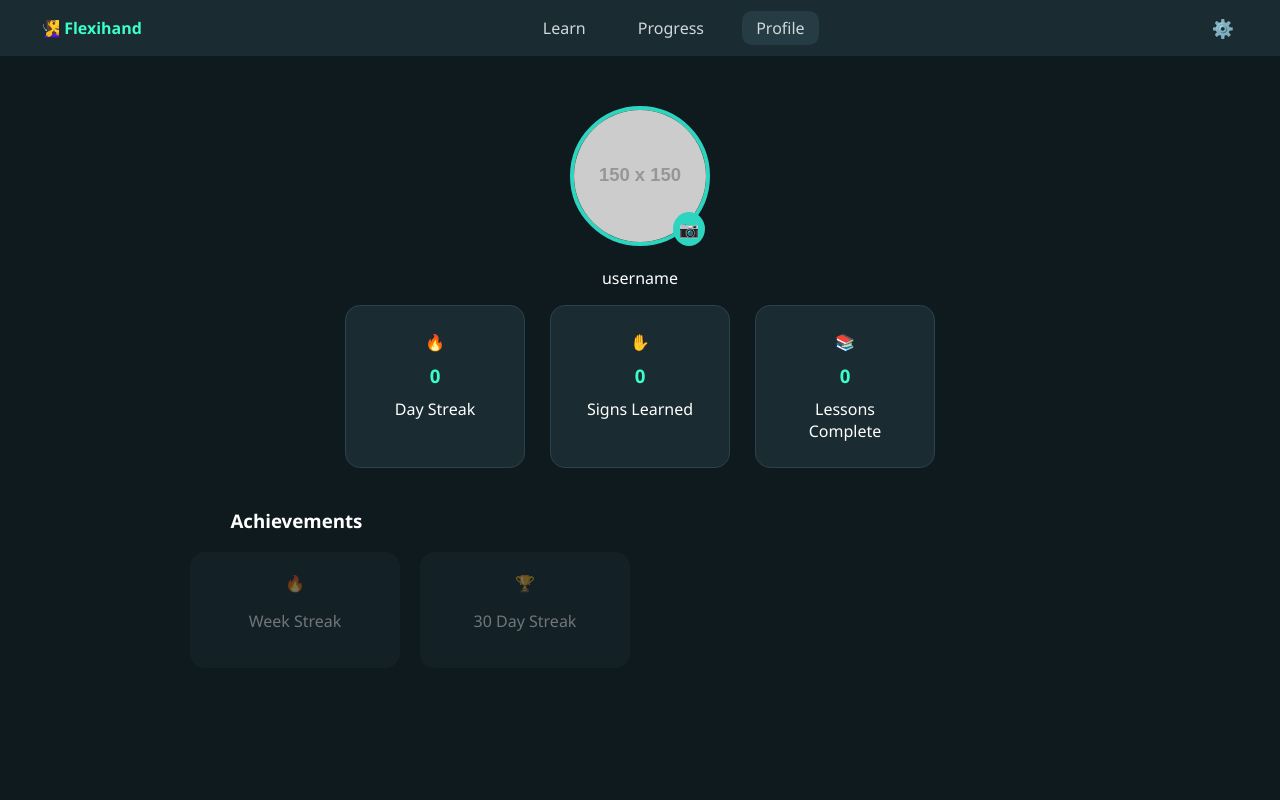
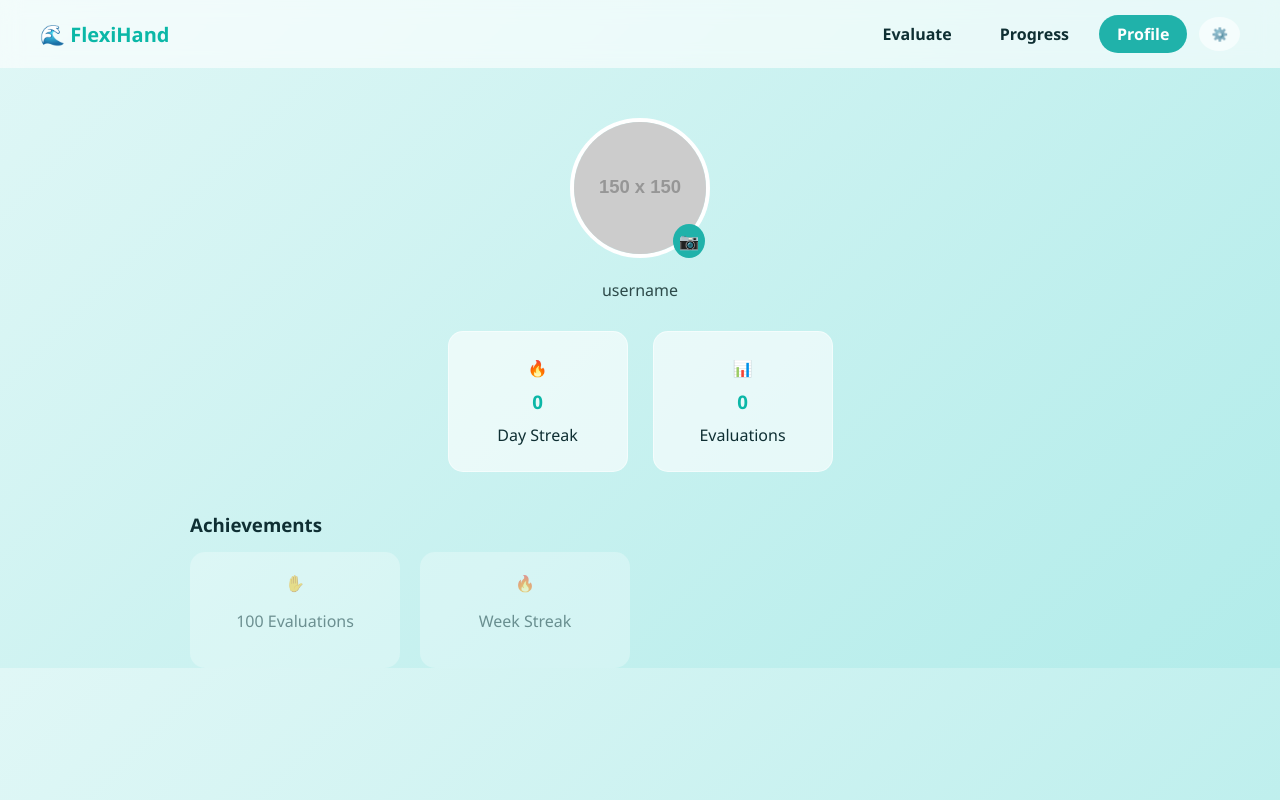
Before and after one commit to tristazecchel/FlexiHand, a website built with Vite: page src/html/profile.html in a window 1280 px wide. Built offline with nearby package versions, Linux system fonts and the light colour scheme; placeholder pictures from the web are drawn by us.

Commit message:
profile1

```diff
--- a/src/css/evaluate.css
+++ b/src/css/evaluate.css
@@ -1,39 +1,123 @@
+/* FLEXIHAND - EVALUATE PAGE STYLES
+    Theme: Light Turquoise Glassmorphism
+*/
+
 :root {
     --bg-gradient: linear-gradient(135deg, #e0f7f6 0%, #b2ecea 100%);
     --card-bg: rgba(255, 255, 255, 0.7);
-    --accent: #20b2aa;
+    --accent: #20b2aa;       /* Light Sea Green */
+    --accent-hover: #179992;
+    --danger: #ff4757;       /* Red for Stop button */
     --text-dark: #2d4a49;
     --text-dim: #5f8583;
     --white: #ffffff;
+}
+
+* {
+    box-sizing: border-box;
+    margin: 0;
+    padding: 0;
 }
 
 body {
     background: var(--bg-gradient);
     background-attachment: fixed;
     color: var(--text-dark);
-    font-family: 'Segoe UI', sans-serif;
-    margin: 0;
+    font-family: 'Segoe UI', Tahoma, Geneva, Verdana, sans-serif;
+    min-height: 100vh;
     padding: 20px;
-    min-height: 100vh;
 }
 
+/* --- NAVIGATION --- */
 nav {
     display: flex;
     justify-content: space-between;
     align-items: center;
-    padding: 15px 40px;
+    padding: 12px 40px;
     background: var(--card-bg);
     backdrop-filter: blur(10px);
     border-radius: 15px;
     margin-bottom: 40px;
-    border: 1px solid rgba(255,255,255,0.5);
+    border: 1px solid rgba(255, 255, 255, 0.5);
+    box-shadow: 0 4px 15px rgba(0, 0, 0, 0.05);
 }
 
-.logo { font-size: 24px; font-weight: 800; color: var(--accent); }
+.logo {
+    font-size: 24px;
+    font-weight: 800;
+    color: var(--accent);
+    letter-spacing: -0.5px;
+}
 
-.container { max-width: 1000px; margin: 0 auto; }
+.nav-links {
+    display: flex;
+    gap: 10px;
+    background: rgba(255, 255, 255, 0.3);
+    padding: 5px;
+    border-radius: 50px;
+}
 
-.top-row {
+.nav-item {
+    text-decoration: none;
+    color: var(--text-dark);
+    font-weight: 600;
+    padding: 8px 22px;
+    border-radius: 50px;
+    transition: all 0.3s ease;
+}
+
+.nav-item:hover {
+    background: rgba(255, 255, 255, 0.5);
+}
+
+.nav-item.active {
+    background: var(--accent);
+    color: var(--white);
+}
+
+/* --- LAYOUT --- */
+.container {
+    max-width: 1100px;
+    margin: 0 auto;
+}
+
+.header-row {
+    display: flex;
+    justify-content: space-between;
+    align-items: center;
+    margin-bottom: 30px;
+}
+
+h1 {
+    font-size: 2rem;
+    font-weight: 700;
+}
+
+/* --- BUTTONS --- */
+.btn-flex {
+    background: var(--accent);
+    color: var(--white);
+    border: none;
+    padding: 12px 30px;
+    border-radius: 12px;
+    font-size: 1rem;
+    font-weight: 700;
+    cursor: pointer;
+    transition: all 0.3s ease;
+    box-shadow: 0 4px 15px rgba(32, 178, 170, 0.3);
+}
+
+.btn-flex:hover {
+    transform: translateY(-2px);
+    box-shadow: 0 6px 20px rgba(32, 178, 170, 0.4);
+}
+
+.btn-flex:active {
+    transform: translateY(0);
+}
+
+/* --- DASHBOARD CARDS --- */
+.dashboard-grid {
     display: grid;
     grid-template-columns: 2fr 1fr;
     gap: 25px;
@@ -44,58 +128,66 @@ nav {
     backdrop-filter: blur(12px);
     border-radius: 20px;
     padding: 30px;
-    border: 1px solid rgba(255,255,255,0.5);
+    border: 1px solid rgba(255, 255, 255, 0.5);
     box-shadow: 0 8px 32px rgba(31, 135, 130, 0.1);
 }
 
-.center { text-align: center; }
-
-/* Chart Styling */
-.chart-container {
-    height: 140px;
-    display: flex;
-    align-items: flex-end;
-    gap: 12px;
-    border-bottom: 2px solid rgba(0,0,0,0.05);
+.card h3 {
+    margin-bottom: 20px;
+    font-size: 1.2rem;
+    color: var(--text-dim);
 }
 
-.bar {
-    flex: 1;
-    background: var(--accent);
-    border-radius: 6px 6px 0 0;
-    transition: height 1s ease-out;
+/* --- WEBCAM VIEWPORT --- */
+.camera-box {
+    position: relative;
+    width: 100%;
+    height: 350px;
+    background: #000;
+    border-radius: 15px;
+    margin-bottom: 25px;
+    border: 3px solid var(--accent);
+    overflow: hidden;
+    transition: all 0.5s ease-in-out;
 }
 
-/* Circular Progress */
-.circle-progress {
-    width: 120px;
-    height: 120px;
-    border-radius: 50%;
-    border: 8px solid var(--white);
-    border-top: 8px solid var(--accent);
-    display: flex;
-    flex-direction: column;
-    justify-content: center;
-    margin: 10px auto;
+#webcam {
+    width: 100%;
+    height: 100%;
+    object-fit: cover;
+    transform: scaleX(-1); /* Mirrored view for natural hand tracking */
 }
 
-/* Lesson Section */
-.lesson-card {
-    display: flex;
-    justify-content: space-between;
-    align-items: center;
-    background: var(--card-bg);
-    padding: 25px;
-    border-radius: 15px;
+/* Scanning Animation Overlay */
+.scanning-line {
+    position: absolute;
+    top: 0;
+    left: 0;
+    width: 100%;
+    height: 4px;
+    background: var(--accent);
+    opacity: 0.8;
+    box-shadow: 0 0 20px var(--accent);
+    animation: scan 3s linear infinite;
+    z-index: 2;
 }
 
-.lesson-info { width: 65%; }
+@keyframes scan {
+    0% { top: 0%; }
+    50% { top: 98%; }
+    100% { top: 0%; }
+}
+
+/* --- PROGRESS BAR --- */
+.progress-container {
+    margin-top: 10px;
+}
 
 .progress-bar-bg {
-    height: 10px;
-    background: var(--white);
-    border-radius: 5px;
-    margin-top: 10px;
+    width: 100%;
+    height: 12px;
+    background: rgba(255, 255, 255, 0.5);
+    border-radius: 10px;
     overflow: hidden;
 }
 
@@ -103,177 +195,58 @@ nav {
     width: 0%;
     height: 100%;
     background: var(--accent);
-    transition: width 1s ease;
+    transition: width 0.4s ease;
 }
 
-.btn-flex {
-    background: var(--accent);
-    color: var(--white);
-    border: none;
-    padding: 15px 30px;
-    border-radius: 10px;
-    font-weight: 700;
-    cursor: pointer;
+/* --- TOTAL PROGRESS CIRCLE --- */
+.center {
+    display: flex;
+    flex-direction: column;
+    align-items: center;
+    justify-content: center;
+    text-align: center;
 }
 
-.btn-flex:hover { transform: translateY(-2px); opacity: 0.9; }
-/* Navbar Link Styling */
-.nav-links {
+.circle-progress {
+    position: relative;
+    width: 150px;
+    height: 150px;
+    border-radius: 50%;
+    border: 10px solid var(--white);
+    border-top: 10px solid var(--accent); /* Visual trick for circular progress */
     display: flex;
-    gap: 15px;
-    background: rgba(255, 255, 255, 0.3);
-    padding: 5px;
-    border-radius: 50px;
-    border: 1px solid var(--glass-border);
+    flex-direction: column;
+    justify-content: center;
+    align-items: center;
+    margin: 20px 0;
 }
 
-.nav-item {
-    text-decoration: none;
-    color: var(--text-dark);
-    font-weight: 600;
-    padding: 10px 22px;
-    border-radius: 50px;
-    transition: all 0.3s cubic-bezier(0.4, 0, 0.2, 1);
-    font-size: 0.95rem;
-}
-
-/* Hover State */
-.nav-item:hover {
-    background: rgba(255, 255, 255, 0.5);
+.circle-progress span {
+    font-size: 2rem;
+    font-weight: 800;
     color: var(--accent);
 }
 
-/* Active State (Current Page) */
-.nav-item.active {
-    background: var(--accent);
-    color: white;
-    box-shadow: 0 4px 12px rgba(32, 178, 170, 0.3);
+.circle-progress small {
+    font-size: 0.8rem;
+    color: var(--text-dim);
+    text-transform: uppercase;
+    letter-spacing: 1px;
 }
 
-/* Ensuring the logo stands out */
-.logo {
-    font-size: 24px;
-    font-weight: 800;
-    color: var(--accent);
-    text-shadow: 0 2px 4px rgba(0,0,0,0.05);
+/* --- RESPONSIVENESS --- */
+@media (max-width: 768px) {
+    .dashboard-grid {
+        grid-template-columns: 1fr;
+    }
+
+    .header-row {
+        flex-direction: column;
+        align-items: flex-start;
+        gap: 15px;
+    }
+
+    .btn-flex {
+        width: 100%;
+    }
 }
-3. Updated script.js (Optional Interaction)
-If you want the buttons to "switch" the active look when clicked (even if you're staying on one page for now), you can add this:
-
-JavaScript
-const navItems = document.querySelectorAll('.nav-item');
-
-navItems.forEach(item => {
-    item.addEventListener('click', function(e) {
-        // Remove active class from all
-        navItems.forEach(nav => nav.classList.remove('active'));
-        // Add to clicked item
-        this.classList.add('active');
-    });
-});
-.camera-box {
-    position: relative;
-    width: 100%;
-    height: 200px;
-    margin: 15px 0;
-    border-radius: 12px;
-    overflow: hidden;
-    background: #000;
-    border: 3px solid var(--accent);
-    box-shadow: 0 4px 20px rgba(32, 178, 170, 0.2);
-}
-
-#webcam {
-    width: 100%;
-    height: 100%;
-    object-fit: cover;
-    transform: scaleX(-1);
-}
-
-.scanning-line {
-    position: absolute;
-    top: 0;
-    left: 0;
-    width: 100%;
-    height: 4px;
-    background: var(--accent);
-    opacity: 0.6;
-    box-shadow: 0 0 15px var(--accent);
-    animation: scan 2.5s ease-in-out infinite;
-}
-
-@keyframes scan {
-    0% { top: 0%; }
-    50% { top: 98%; }
-    100% { top: 0%; }
-}
-.header-row {
-    display: flex;
-    justify-content: space-between;
-    align-items: center;
-    margin-bottom: 30px;
-}
-
-.camera-box {
-    position: relative;
-    width: 100%;
-    height: 250px;
-    background: #000;
-    border-radius: 12px;
-    margin-bottom: 20px;
-    border: 2px solid var(--accent);
-    overflow: hidden;
-}
-
-#webcam {
-    width: 100%;
-    height: 100%;
-    object-fit: cover;
-    transform: scaleX(-1);
-}
-
-/* Make sure the chart and camera don't feel too crowded */
-.chart-container {
-    margin-top: 10px;
-}
-.header-row {
-    display: flex;
-    justify-content: space-between;
-    align-items: center;
-    margin-bottom: 30px;
-}
-
-.camera-box {
-    position: relative;
-    width: 100%;
-    height: 250px;
-    background: #000;
-    border-radius: 12px;
-    margin-bottom: 20px;
-    border: 2px solid var(--accent);
-    overflow: hidden;
-    transition: all 0.5s ease;
-}
-
-#webcam {
-    width: 100%;
-    height: 100%;
-    object-fit: cover;
-    transform: scaleX(-1); /* Mirrored for hand-tracking intuition */
-}
-
-.scanning-line {
-    position: absolute;
-    top: 0;
-    left: 0;
-    width: 100%;
-    height: 4px;
-    background: var(--accent);
-    box-shadow: 0 0 15px var(--accent);
-    animation: scan 2s linear infinite;
-}
-
-@keyframes scan {
-    0% { top: 0%; }
-    100% { top: 100%; }
-}
--- a/src/css/profile.css
+++ b/src/css/profile.css
@@ -5,8 +5,8 @@
 
 body {
     margin: 0;
-    background: #0f1a1f;
-    color: white;
+    background: linear-gradient(135deg, #e0f7f6, #b2ecea);
+    color: #0f2f33;
 }
 
 /* NAV */
@@ -15,31 +15,40 @@ nav {
     justify-content: space-between;
     align-items: center;
     padding: 15px 40px;
-    background: #1b2b32;
+    background: rgba(255, 255, 255, 0.6);
+    backdrop-filter: blur(10px);
 }
 
 .logo {
+    font-size: 20px;
     font-weight: 800;
-    color: #3affc9;
+    color: #0bb7a7;
 }
 
-.nav-links a {
-    margin: 0 10px;
-    text-decoration: none;
-    color: #cfd8dc;
-    padding: 6px 14px;
-    border-radius: 10px;
+.nav-right {
+    display: flex;
+    align-items: center;
+    gap: 12px;
 }
 
-.nav-links .active {
-    background: #263c44;
+.nav-right a {
+    text-decoration: none;
+    color: #0f2f33;
+    padding: 8px 18px;
+    border-radius: 30px;
+    font-weight: 600;
+}
+
+.nav-right .active {
+    background: #20b2aa;
+    color: white;
 }
 
 #logoutBtn {
-    background: none;
+    background: rgba(255,255,255,0.6);
     border: none;
-    color: white;
-    font-size: 18px;
+    padding: 8px 12px;
+    border-radius: 50%;
     cursor: pointer;
 }
 
@@ -59,22 +68,23 @@ nav {
     width: 140px;
     height: 140px;
     border-radius: 50%;
-    border: 4px solid #2dd4bf;
+    border: 4px solid white;
+    object-fit: cover;
 }
 
 .camera-btn {
     position: absolute;
     bottom: 5px;
     right: 5px;
-    background: #2dd4bf;
-    color: black;
+    background: #20b2aa;
+    color: white;
     border-radius: 50%;
     padding: 6px;
     cursor: pointer;
 }
 
 .email {
-    color: #9fb3ba;
+    color: #2d4a49;
     margin-bottom: 30px;
 }
 
@@ -87,22 +97,23 @@ nav {
 }
 
 .stat-card {
-    background: #1b2b32;
+    background: rgba(255,255,255,0.6);
     padding: 25px;
     width: 180px;
     border-radius: 15px;
-    border: 1px solid #2a424b;
+    border: 1px solid rgba(255,255,255,0.5);
 }
 
 .stat-card h3 {
     margin: 10px 0;
-    color: #3affc9;
+    color: #0bb7a7;
 }
 
 /* ACHIEVEMENTS */
 .ach-title {
     text-align: left;
-    margin-left: 18%;
+    max-width: 900px;
+    margin: 0 auto 15px;
 }
 
 .achievements {
@@ -114,9 +125,9 @@ nav {
 }
 
 .badge {
-    background: #1b2b32;
+    background: rgba(255,255,255,0.55);
     padding: 20px;
     border-radius: 15px;
     text-align: center;
-    opacity: 0.4;
+    opacity: 0.5;
 }
--- a/src/html/profile.html
+++ b/src/html/profile.html
@@ -2,25 +2,26 @@
 <html lang="en">
 <head>
     <meta charset="UTF-8">
-    <title>Flexihand – Profile</title>
+    <title>FlexiHand – Profile</title>
     <link rel="stylesheet" href="../css/profile.css">
 </head>
 <body>
 
 <nav>
-    <div class="logo">🧏‍♀️ Flexihand</div>
-    <div class="nav-links">
-        <a href="#">Learn</a>
+    <div class="logo">🌊 FlexiHand</div>
+
+    <div class="nav-right">
+        <a href="#">Evaluate</a>
         <a href="#">Progress</a>
         <a href="#" class="active">Profile</a>
+        <button id="logoutBtn">⚙️</button>
     </div>
-    <button id="logoutBtn">⚙️</button>
 </nav>
 
 <main class="profile-container">
 
     <div class="avatar-wrapper">
-        <img id="profilePic" src="https://via.placeholder.com/150">
+        <img id="profilePic" src="https://via.placeholder.com/150" alt="Profile Picture">
         <label class="camera-btn">
             📷
             <input type="file" id="imageInput" hidden>
@@ -28,7 +29,7 @@
     </div>
 
 
-    <p class="username">username</p>
+    <p class="email">username</p>
 
     <section class="stats">
         <div class="stat-card">
@@ -36,25 +37,21 @@
             <h3 id="streak">0</h3>
             <span>Day Streak</span>
         </div>
+
         <div class="stat-card">
-            ✋
-            <h3 id="signs">0</h3>
-            <span>Signs Learned</span>
-        </div>
-        <div class="stat-card">
-            📚
-            <h3 id="lessons">0</h3>
-            <span>Lessons Complete</span>
+            📊
+            <h3 id="evaluations">0</h3>
+            <span>Evaluations</span>
         </div>
     </section>
 
     <h3 class="ach-title">Achievements</h3>
 
     <section class="achievements">
-
+        <div class="badge locked">✋<p>100 Evaluations</p></div>
         <div class="badge locked">🔥<p>Week Streak</p></div>
 
-        <div class="badge locked">🏆<p>30 Day Streak</p></div>
+
     </section>
 
 </main>
--- a/src/js/profile.js
+++ b/src/js/profile.js
@@ -2,11 +2,13 @@ document.addEventListener("DOMContentLoaded", () => {
     const imageInput = document.getElementById("imageInput");
     const profilePic = document.getElementById("profilePic");
 
-    // Load saved image
-    const saved = localStorage.getItem("profileImage");
-    if (saved) profilePic.src = saved;
+    /* Load saved profile image */
+    const savedImage = localStorage.getItem("profileImage");
+    if (savedImage) {
+        profilePic.src = savedImage;
+    }
 
-    // Upload new image
+    /* Upload new profile image */
     imageInput.addEventListener("change", () => {
         const file = imageInput.files[0];
         if (!file) return;
@@ -19,8 +21,7 @@ document.addEventListener("DOMContentLoaded", () => {
         reader.readAsDataURL(file);
     });
 
-    // Example values (can be replaced with real data)
+    /* Example dynamic values */
     document.getElementById("streak").textContent = 0;
-    document.getElementById("signs").textContent = 0;
-    document.getElementById("lessons").textContent = 0;
+    document.getElementById("evaluations").textContent = 0;
 });
```
